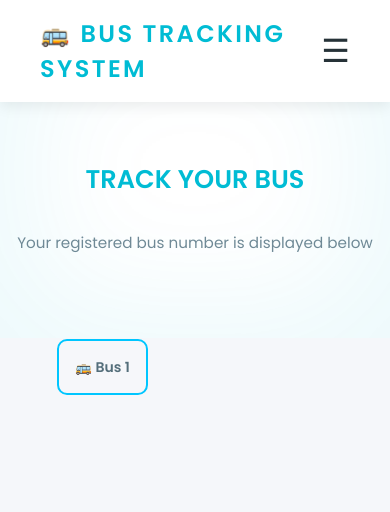
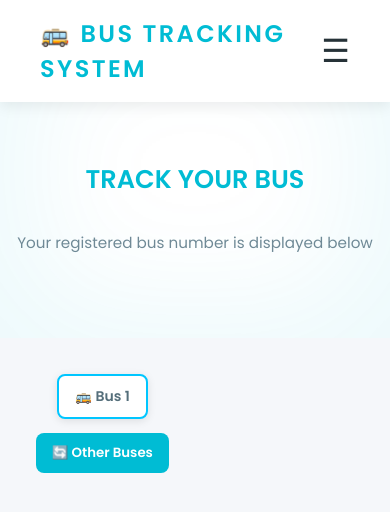
Before and after one commit to Baru17/BTS, a Flask app: page /buses in a window 390 px wide. Shown: the top 512 px of the page. Run offline with Flask 3, Linux system fonts and the light colour scheme; the visitor is signed in with stand-in values (Sample User, id 1); some libraries are stand-ins or nearby versions.

Commit message:
Refactor buses.html for improved layout and styles
Refactored HTML structure and styles for bus tracking page, improved navigation and responsiveness.

```diff
--- a/templates/buses.html
+++ b/templates/buses.html
@@ -11,6 +11,7 @@
   <link href="https://fonts.googleapis.com/css2?family=Poppins:wght@400;600&display=swap" rel="stylesheet">
     <!-- Include Font Awesome -->
 <link rel="stylesheet" href="https://cdnjs.cloudflare.com/ajax/libs/font-awesome/6.6.0/css/all.min.css" />
+
 </head>
 <body>
 <!-- Navigation -->
@@ -280,6 +281,84 @@ body {
 }
 
 
+.bus-container {
+  display: flex;
+  justify-content: center;
+  gap: 14px;
+  margin-top: 20px;
+  position: relative;
+  flex-wrap: wrap;
+}
+
+.bus-card {
+  padding: 10px 16px;
+  background: #fff;
+  border-radius: 8px;
+  text-decoration: none;
+  font-weight: 600;
+  color: #546E7A;
+  box-shadow: 0 2px 8px rgba(0,0,0,0.1);
+}
+
+.other-bus-btn {
+  padding: 10px 16px;
+  background: #00BCD4;
+  color: white;
+  border: none;
+  border-radius: 8px;
+  cursor: pointer;
+  font-weight: 600;
+}
+
+/* Dropdown FIX */
+.dropdown-wrapper {
+  position: relative;
+}
+
+.bus-dropdown {
+  display: none;
+  position: absolute;
+  top: 110%;
+  left: 50%;
+  transform: translateX(-50%);
+  width: 260px;
+  max-height: 280px;
+  overflow-y: auto;
+
+  background: #ffffff;
+  border-radius: 10px;
+  padding: 10px;
+  box-shadow: 0 6px 18px rgba(0,0,0,0.2);
+
+
+  grid-template-columns: repeat(3, 1fr);
+  gap: 10px;
+  z-index: 999;
+}
+
+.bus-dropdown a {
+  padding: 8px;
+  text-align: center;
+  background: #f5f7fa;
+  border-radius: 6px;
+  text-decoration: none;
+  color: #263238;
+  font-weight: 500;
+}
+
+.bus-dropdown a:hover {
+  background: #00BCD4;
+  color: #fff;
+}
+
+/* Mobile */
+@media (max-width: 480px) {
+  .bus-dropdown {
+    width: 220px;
+    grid-template-columns: repeat(2, 1fr);
+  }
+}
+
 </style>
 
 
@@ -289,18 +368,34 @@ body {
   <h1>Track Your Bus</h1>
   <p>Your registered bus number is displayed below</p>
 </header>
-
 <section class="bus-grid">
   {% if bus_number %}
-    <center>
-      <a style="color: #546E7A; width: 100px;" href="{{ url_for('tracking', bus_number=bus_number) }}" class="bus-card">
-      🚌 Bus {{ bus_number }}
-    </a>
-    </center>
-  {% else %}
-    <p>No bus assigned. Please register your bus number.</p>
+    <div class="bus-container">
+
+      <a href="{{ url_for('tracking', bus_number=bus_number) }}"
+         class="bus-card">
+        🚌 Bus {{ bus_number }}
+      </a>
+
+      <div class="dropdown-wrapper">
+        <button class="other-bus-btn" onclick="toggleDropdown()">
+          🔄 Other Buses
+        </button>
+
+        <div id="busDropdown" class="bus-dropdown">
+          {% for i in range(1, 51) %}
+            <a href="{{ url_for('set_temp_bus', bus_number=i) }}">
+              Bus {{ i }}
+            </a>
+          {% endfor %}
+        </div>
+      </div>
+
+    </div>
   {% endif %}
 </section>
+
+
 
 <script>
   // Hamburger Menu Toggle
@@ -322,6 +417,23 @@ body {
 </script>
 
 
+<script>
+function toggleDropdown() {
+  const drop = document.getElementById("busDropdown");
+  drop.style.display = drop.style.display === "grid" ? "none" : "grid";
+}
+
+// Close when clicking outside
+document.addEventListener("click", function (e) {
+  const dropdown = document.getElementById("busDropdown");
+  const button = document.querySelector(".other-bus-btn");
+
+  if (!dropdown.contains(e.target) && !button.contains(e.target)) {
+    dropdown.style.display = "none";
+  }
+});
+</script>
+
 
 
 
```
